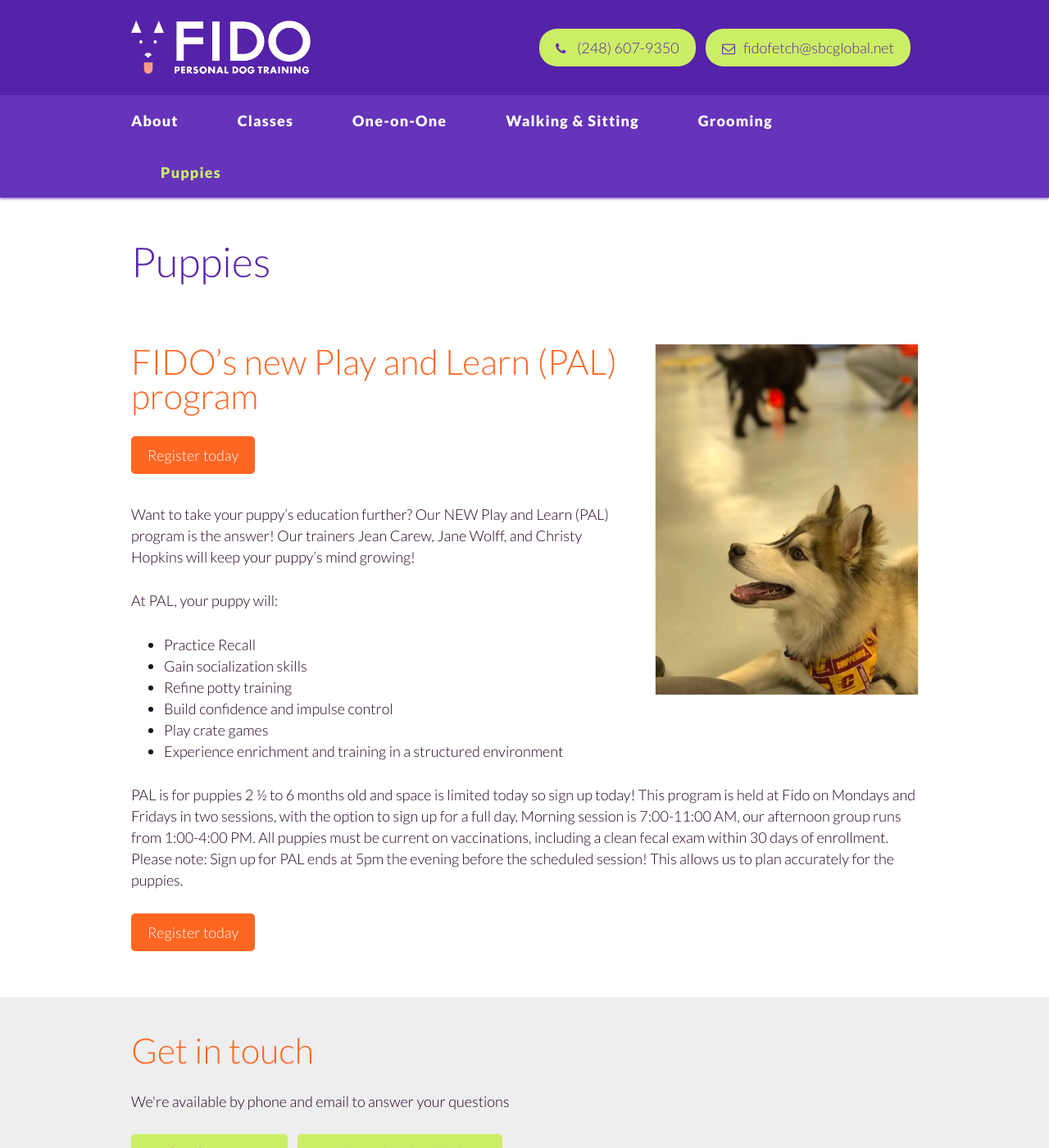
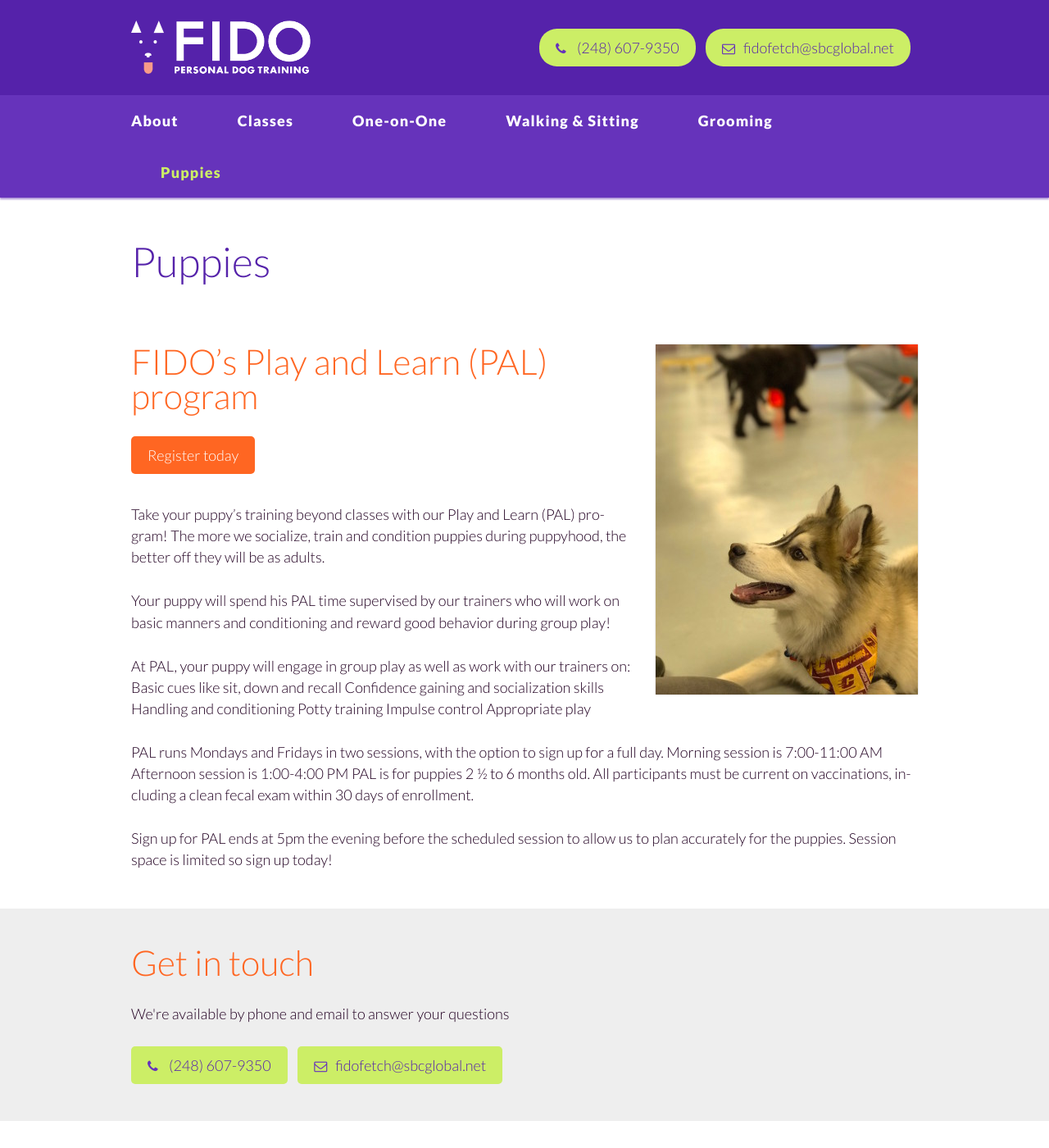
Before and after one commit to fidodogtraining/fidodogtraining.github.io, a Jekyll site: the page built from _autopages/pal.md, in a window 1280 px wide and 1400 px high. Shown: the whole window at 82% size. Built offline with Jekyll 4.4.1, drawn with Linux system fonts in a browser that asks for light colours.

Commit message:
Update pal.md

```diff
--- a/_autopages/pal.md
+++ b/_autopages/pal.md
@@ -6,27 +6,28 @@
 ---
 <img class="right" src="/images/pal.jpg" alt="" />
 
-## FIDO’s new Play and Learn (PAL) program
+## FIDO’s Play and Learn (PAL) program
 
 <a class="button" href="https://squareup.com/store/FidoPersonalDogTraining/item/puppy-pal-program">Register today</a>
 
-Want to take your puppy’s education further? Our NEW Play and Learn (PAL) program
-is the answer! Our trainers Jean Carew, Jane Wolff, and Christy Hopkins will keep your puppy’s mind growing!
+Take your puppy's training beyond classes with our Play and Learn (PAL) program! The more we socialize, train and condition
+puppies during puppyhood, the better off they will be as adults.
 
-At PAL, your puppy will:
+Your puppy will spend his PAL time supervised by our trainers who will work on basic manners and conditioning and reward good
+behavior during group play!
 
-  * Practice Recall
-  * Gain socialization skills
-  * Refine potty training
-  * Build confidence and impulse control
-  * Play crate games
-  * Experience enrichment and training in a structured environment
+At PAL, your puppy will engage in group play as well as work with our trainers on:
+Basic cues like sit, down and recall
+Confidence gaining and socialization skills
+Handling and conditioning
+Potty training
+Impulse control
+Appropriate play
 
-PAL is for puppies 2 ½ to 6 months old and space is limited today so sign up today!
-This program is held at Fido on Mondays and Fridays in two sessions, with the option
-to sign up for a full day. Morning session is 7:00-11:00 AM, our afternoon group runs
-from 1:00-4:00 PM. All puppies must be current on vaccinations, including a clean
-fecal exam within 30 days of enrollment. Please note: Sign up for PAL ends at 5pm the evening before the scheduled session! This allows us to plan accurately for the puppies.
+PAL runs Mondays and Fridays in two sessions, with the option to sign up for a full day.
+Morning session is 7:00-11:00 AM
+Afternoon session is 1:00-4:00 PM
+PAL is for puppies 2 ½ to 6 months old. All participants must be current on vaccinations, including a clean fecal exam within 30 days of enrollment.
 
-
-<a class="button" href="https://squareup.com/store/FidoPersonalDogTraining/item/puppy-pal-program">Register today</a>
+Sign up for PAL ends at 5pm the evening before the scheduled session to allow us to plan accurately for the puppies. Session
+space is limited so sign up today!
```
